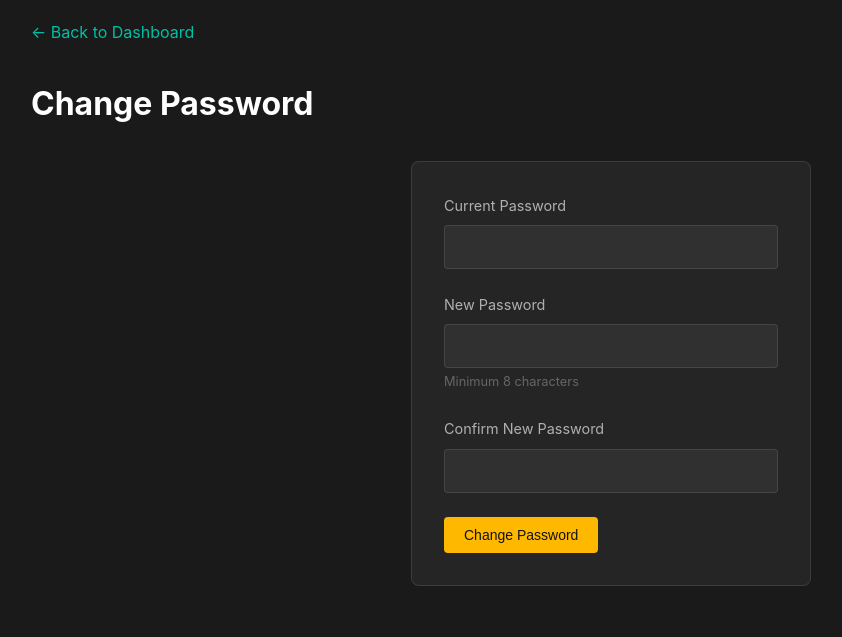
After one commit to ashrafatintuitive/tayyab-podcast-landing, a PHP site: page /podcast-crm/admin/change-password.php in a window 1280 px wide. The commit adds this page. Shown: the top 637 px of the page, without its empty margins (29-871 px from the left). Run offline with PHP 8.4, Linux system fonts and the light colour scheme; the visitor is signed in with stand-in values (Sample User, id 1).

Commit message:
Add password change feature and comprehensive documentation
- Added change-password.php with secure password hashing
- Updated admin interface with password change button
- Added warning color variable to CSS
- Created comprehensive README.md with complete CRM usage instructions
- Documented security best practices and troubleshooting

🤖 Generated with [Claude Code](https://claude.ai/code)

Co-Authored-By: Claude <noreply@anthropic.com>

```diff
--- /dev/null
+++ b/podcast-crm/admin/change-password.php
@@ -0,0 +1,166 @@
+<?php
+require_once __DIR__ . '/../config/config.php';
+
+// Check if user is authenticated
+if (!isset($_SESSION['authenticated']) || $_SESSION['authenticated'] !== true) {
+    header('Location: login.php');
+    exit;
+}
+
+$message = '';
+$error = '';
+
+// Handle password change
+if ($_SERVER['REQUEST_METHOD'] === 'POST') {
+    $currentPassword = $_POST['current_password'] ?? '';
+    $newPassword = $_POST['new_password'] ?? '';
+    $confirmPassword = $_POST['confirm_password'] ?? '';
+
+    // Verify current password
+    if (!password_verify($currentPassword, ADMIN_PASSWORD_HASH)) {
+        $error = 'Current password is incorrect';
+    } elseif (strlen($newPassword) < 8) {
+        $error = 'New password must be at least 8 characters long';
+    } elseif ($newPassword !== $confirmPassword) {
+        $error = 'New passwords do not match';
+    } else {
+        // Generate new hash
+        $newHash = password_hash($newPassword, PASSWORD_BCRYPT, ['cost' => 12]);
+
+        // Show the hash to update in config
+        $message = 'Password changed successfully! Update your config/config.php file with this new hash:';
+        $configUpdate = "define('ADMIN_PASSWORD_HASH', '$newHash');";
+    }
+}
+?>
+<!DOCTYPE html>
+<html lang="en">
+<head>
+    <meta charset="UTF-8">
+    <meta name="viewport" content="width=device-width, initial-scale=1.0">
+    <title>Change Password - Podcast CRM</title>
+    <link rel="stylesheet" href="style.css">
+    <style>
+        .password-form {
+            max-width: 400px;
+            margin: 2rem auto;
+            background: rgba(255, 255, 255, 0.05);
+            padding: 2rem;
+            border-radius: 8px;
+            border: 1px solid rgba(255, 255, 255, 0.1);
+        }
+
+        .form-group {
+            margin-bottom: 1.5rem;
+        }
+
+        .form-group label {
+            display: block;
+            margin-bottom: 0.5rem;
+            color: #b0b0b0;
+            font-size: 0.9rem;
+        }
+
+        .form-group input {
+            width: 100%;
+            padding: 0.75rem;
+            background: rgba(255, 255, 255, 0.05);
+            border: 1px solid rgba(255, 255, 255, 0.1);
+            border-radius: 4px;
+            color: white;
+            font-size: 1rem;
+        }
+
+        .form-group input:focus {
+            outline: none;
+            border-color: #00bfa5;
+            background: rgba(255, 255, 255, 0.08);
+        }
+
+        .message-box {
+            margin-bottom: 1.5rem;
+            padding: 1rem;
+            border-radius: 4px;
+            font-size: 0.9rem;
+        }
+
+        .error {
+            background: rgba(255, 59, 48, 0.1);
+            border: 1px solid rgba(255, 59, 48, 0.3);
+            color: #ff8a80;
+        }
+
+        .success {
+            background: rgba(0, 191, 165, 0.1);
+            border: 1px solid rgba(0, 191, 165, 0.3);
+            color: #64ffda;
+        }
+
+        .config-hash {
+            background: rgba(0, 0, 0, 0.3);
+            padding: 1rem;
+            border-radius: 4px;
+            font-family: monospace;
+            font-size: 0.85rem;
+            word-break: break-all;
+            margin-top: 1rem;
+            color: #64ffda;
+        }
+
+        .back-link {
+            display: inline-block;
+            margin-bottom: 2rem;
+            color: #00bfa5;
+            text-decoration: none;
+        }
+
+        .back-link:hover {
+            text-decoration: underline;
+        }
+    </style>
+</head>
+<body>
+    <div class="container">
+        <a href="index.html" class="back-link">← Back to Dashboard</a>
+
+        <h1>Change Password</h1>
+
+        <div class="password-form">
+            <?php if ($error): ?>
+                <div class="message-box error"><?php echo htmlspecialchars($error); ?></div>
+            <?php endif; ?>
+
+            <?php if ($message): ?>
+                <div class="message-box success">
+                    <?php echo htmlspecialchars($message); ?>
+                    <div class="config-hash"><?php echo htmlspecialchars($configUpdate); ?></div>
+                    <p style="margin-top: 1rem; font-size: 0.85rem; color: #b0b0b0;">
+                        Copy this line and replace the existing ADMIN_PASSWORD_HASH line in your config/config.php file.
+                        After updating the file, you'll need to log in again with your new password.
+                    </p>
+                </div>
+            <?php endif; ?>
+
+            <form method="POST" action="">
+                <div class="form-group">
+                    <label for="current_password">Current Password</label>
+                    <input type="password" id="current_password" name="current_password" required>
+                </div>
+
+                <div class="form-group">
+                    <label for="new_password">New Password</label>
+                    <input type="password" id="new_password" name="new_password" required minlength="8">
+                    <small style="color: #666; font-size: 0.8rem;">Minimum 8 characters</small>
+                </div>
+
+                <div class="form-group">
+                    <label for="confirm_password">Confirm New Password</label>
+                    <input type="password" id="confirm_password" name="confirm_password" required>
+                </div>
+
+                <button type="submit" class="btn btn-primary">Change Password</button>
+            </form>
+        </div>
+    </div>
+</body>
+</html>
--- a/podcast-crm/admin/index.html
+++ b/podcast-crm/admin/index.html
@@ -17,6 +17,7 @@
                 <button class="btn" onclick="showSection('site-content')">Site Content</button>
                 <button class="btn btn-primary" onclick="syncSources()">Sync Sources</button>
                 <button class="btn btn-success" onclick="exportAll()">Export All</button>
+                <a href="change-password.php" class="btn" style="background-color: var(--warning);">Change Password</a>
                 <a href="logout.php" class="btn" style="background-color: var(--danger);">Logout</a>
             </nav>
         </header>
--- a/podcast-crm/admin/style.css
+++ b/podcast-crm/admin/style.css
@@ -4,6 +4,7 @@
     --secondary: #121212;
     --success: #10B981;
     --danger: #EF4444;
+    --warning: #F59E0B;
     --bg: #1a1a1a;
     --surface: #242424;
     --text: #FFFFFF;
```
Also changed, not shown: README.md.
